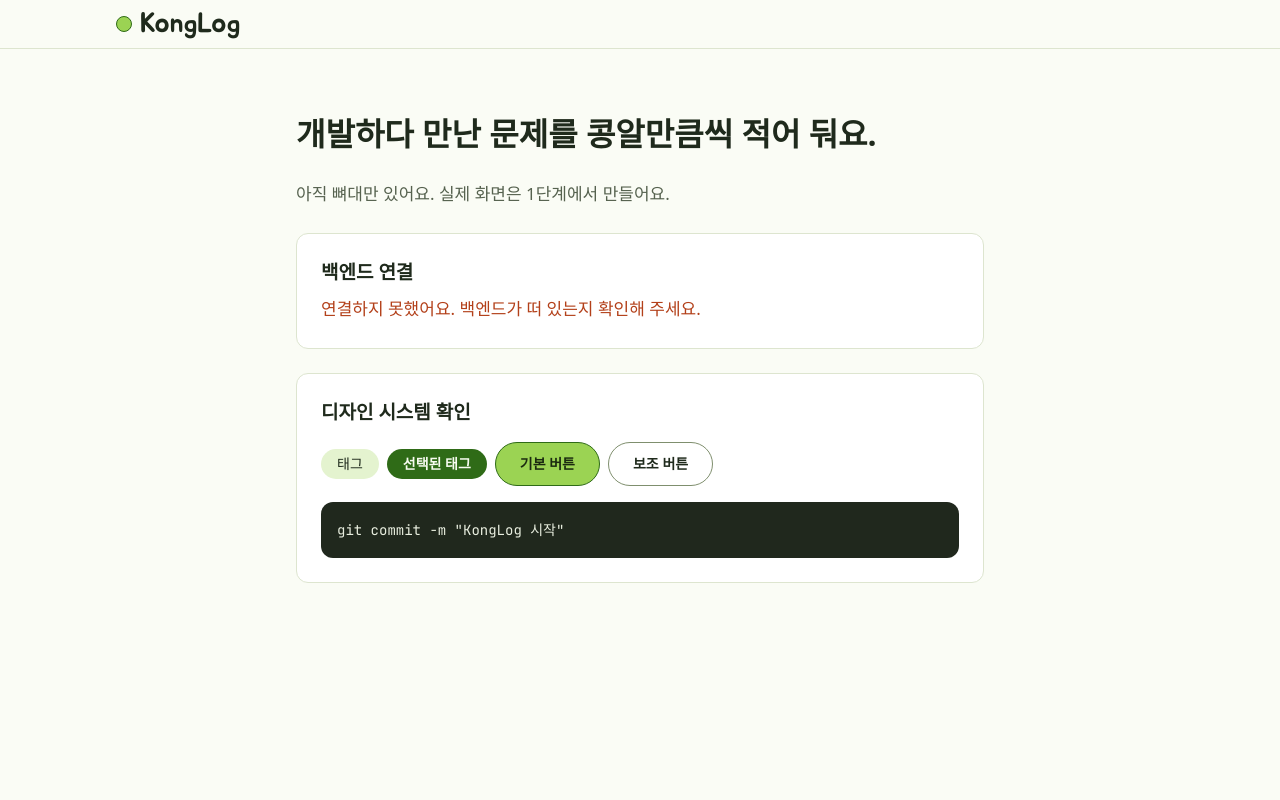
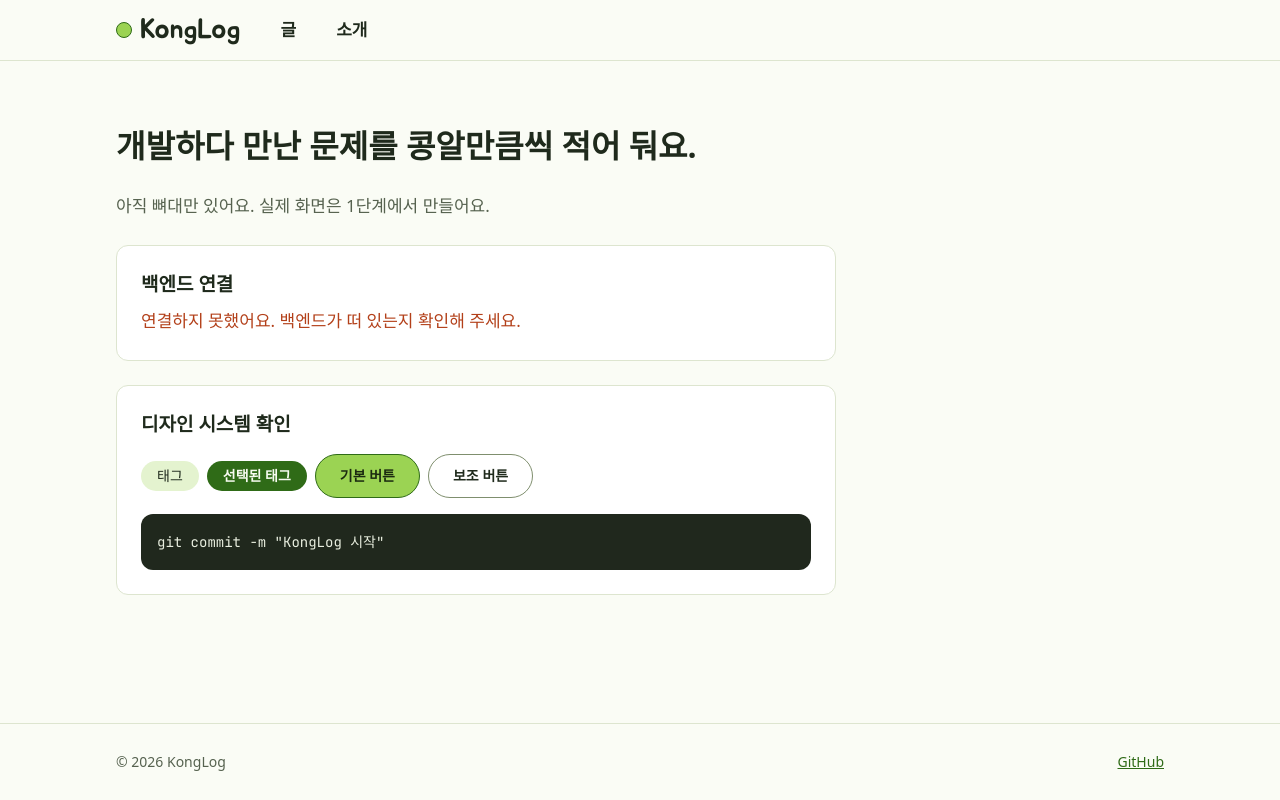
Before and after one commit to yshong1998/KongLog, a Next.js app in the folder frontend/: page / in a window 1280 px wide. Built offline with nearby package versions, Linux system fonts and the light colour scheme; no server answers; a web font is replaced by a local one.

Commit message:
feat(frontend): 루트 레이아웃에 헤더와 푸터 적용
홈에 임시로 있던 헤더는 지우고, 본문 영역(main)은 레이아웃이 한 번만 그린다.

Refs #10

Co-Authored-By: Claude Fable 5.2 <noreply@anthropic.com>

```diff
--- a/frontend/src/app/layout.tsx
+++ b/frontend/src/app/layout.tsx
@@ -5,11 +5,14 @@ import "@fontsource/ibm-plex-sans-kr/600.css";
 import "@fontsource/ibm-plex-sans-kr/700.css";
 import "@fontsource/jetbrains-mono/400.css";
 import "./globals.css";
+import { SiteFooter } from "@/components/site-footer";
+import { SiteHeader } from "@/components/site-header";
+import { SITE_NAME } from "@/lib/site";
 
 export const metadata: Metadata = {
   title: {
-    default: "KongLog",
-    template: "%s | KongLog",
+    default: SITE_NAME,
+    template: `%s | ${SITE_NAME}`,
   },
   description: "개발하다 만난 문제를 콩알만큼씩 적어 둬요.",
 };
@@ -18,7 +21,11 @@ export default function RootLayout({ children }: LayoutProps<"/">) {
   return (
     <html lang="ko" className="h-full antialiased">
       <body className="flex min-h-full flex-col bg-bg font-sans text-body text-ink">
-        {children}
+        <SiteHeader />
+        <main className="mx-auto w-full max-w-wide flex-1 px-4">
+          {children}
+        </main>
+        <SiteFooter />
       </body>
     </html>
   );
--- a/frontend/src/app/page.tsx
+++ b/frontend/src/app/page.tsx
@@ -8,18 +8,7 @@ import { pingBackend } from "@/lib/api";
  */
 export default function Home() {
   return (
-    <>
-      <header className="border-b border-line">
-        <div className="mx-auto flex max-w-wide items-center gap-2 px-4 py-2">
-          <span
-            aria-hidden="true"
-            className="block size-4 rounded-pill border border-bean-deep bg-bean"
-          />
-          <span className="font-display text-wordmark">KongLog</span>
-        </div>
-      </header>
-
-      <main className="mx-auto flex w-full max-w-content flex-col gap-6 px-4 pt-16">
+    <div className="flex max-w-content flex-col gap-6 pt-16">
       <h1 className="text-h1">개발하다 만난 문제를 콩알만큼씩 적어 둬요.</h1>
       <p className="text-ink-muted">
         아직 뼈대만 있어요. 실제 화면은 1단계에서 만들어요.
@@ -68,8 +57,7 @@ export default function Home() {
           git commit -m &quot;KongLog 시작&quot;
         </pre>
       </section>
-      </main>
-    </>
+    </div>
   );
 }
 
```
Lines whose indentation alone changed are shown as unchanged.
